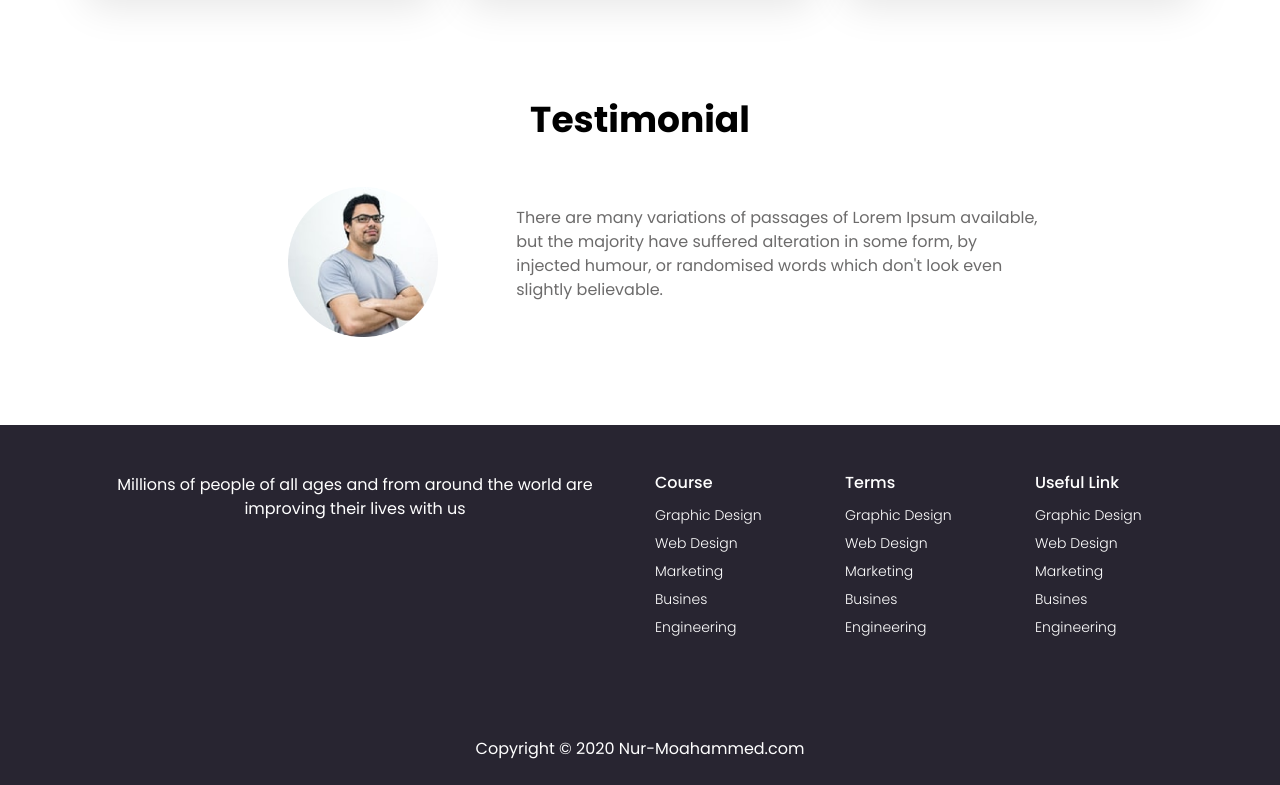
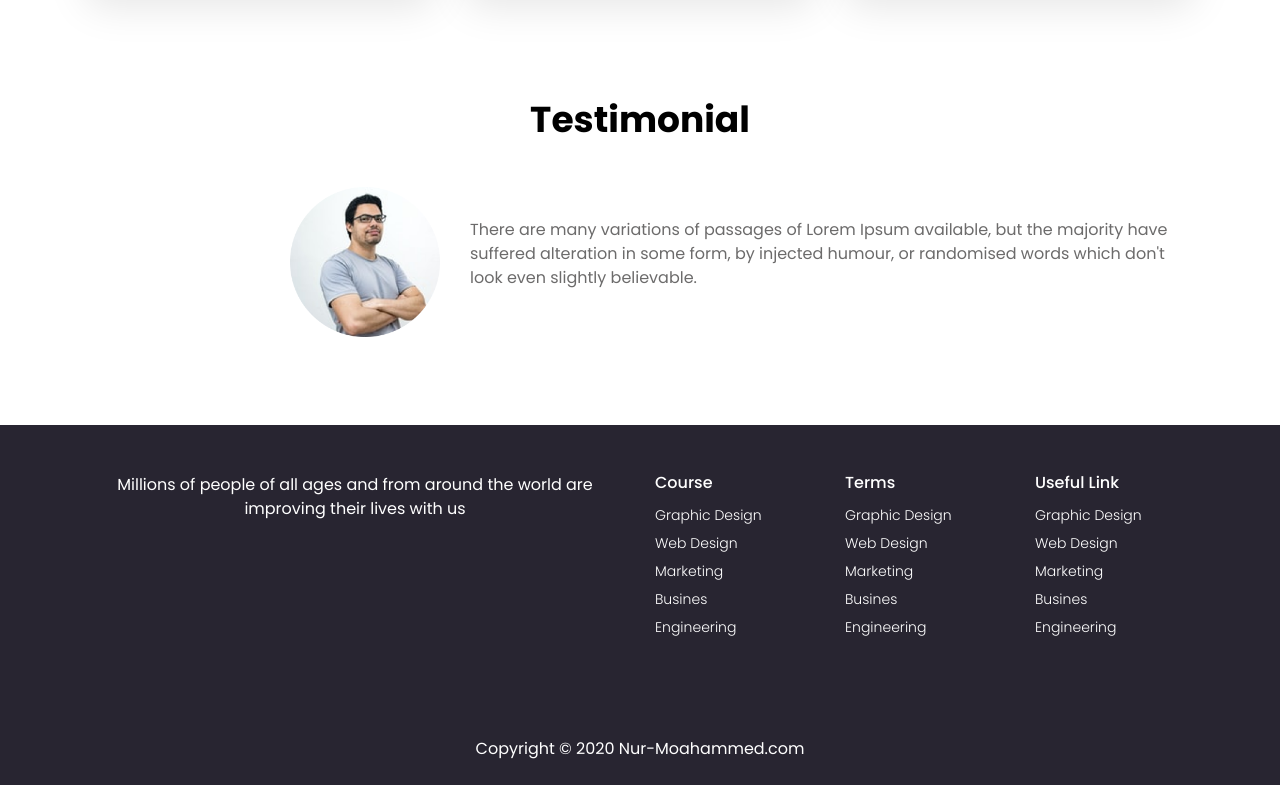
Before and after one commit to Nur-Mohammed/E-school, a plain HTML site: page index.html in a window 1280 px wide. Shown: the part 1680-2465 px from the top of the page. Drawn offline with nearby package versions, Linux system fonts and the light colour scheme.

Commit message:
some change in testimonial section

```diff
--- a/index.html
+++ b/index.html
@@ -239,7 +239,7 @@
 
 
       <div class="row content-wrapper align-items-center justify-content-center">
-        <div class=" col-12 col-lg-4 d-flex justify-content-center">
+        <div class=" col-12 col-lg-4 d-flex justify-content-center justify-content-lg-end">
           <img src="images/Photos/Man.png" alt="" style="width: 150px; height: 150px;" class="my-4">
         </div>
         <div class="col-12 col-lg-8">
--- a/style.css
+++ b/style.css
@@ -186,7 +186,6 @@ header .portfolio .btn:hover {
 }
 
 #testimonial .content-wrapper {
-    width: 75%;
     margin: 1rem auto;
 }
 
```
